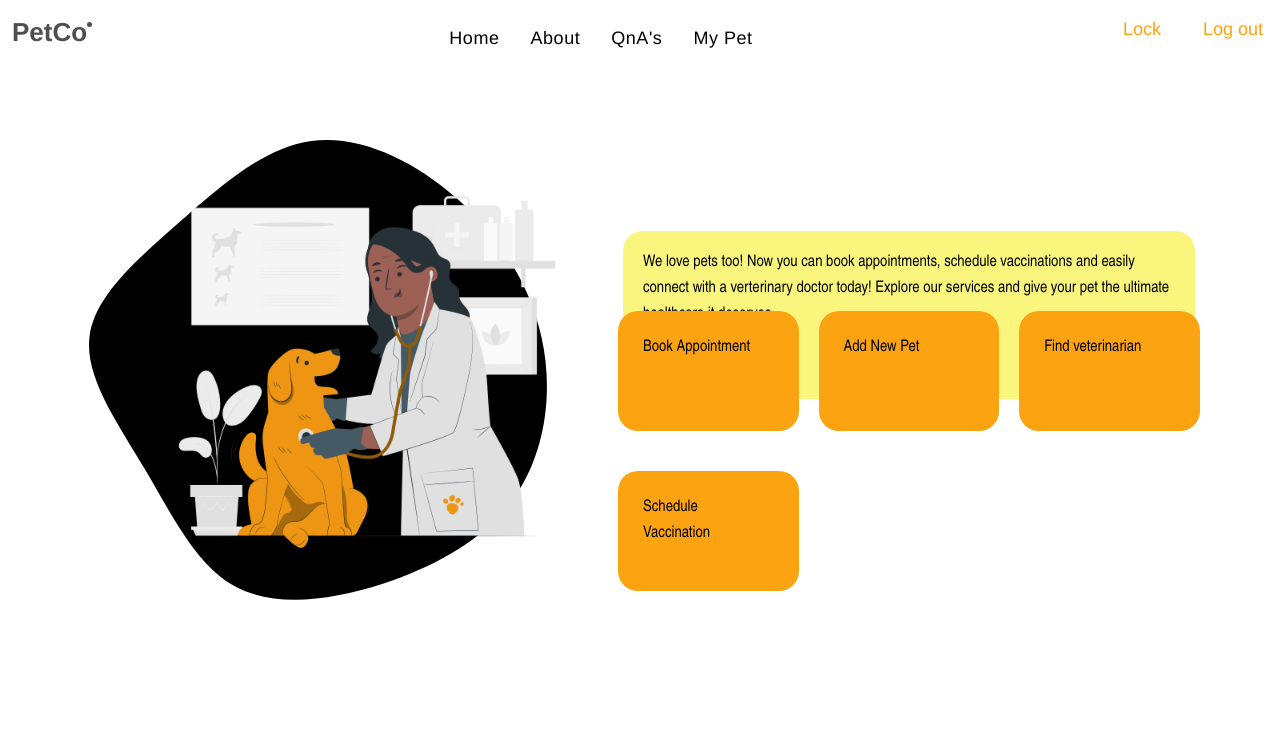
After one commit to estif34/pawcare, a Flask app: page /home in a window 1280 px wide. The commit adds this page. Shown: the top 740 px of the page. Run offline with Flask 3, Linux system fonts and the light colour scheme.

Commit message:
Home page

```diff
--- a/app.py
+++ b/app.py
@@ -51,10 +51,6 @@ flow = Flow.from_client_secrets_file(
     redirect_uri="http://127.0.0.1:5000/home"
 )
 
-def get_db():
-    if 'db' not in g:
-        g.db = db
-    return g.db
 
 # ROUTES
 @app.route("/")
@@ -92,7 +88,7 @@ def signin():
 
     else:
         if "user" in session:
-            return redirect('/')  # Redirect to landing instead of render_template
+            return redirect('/home')  # Redirect to landing instead of render_template
 
     return render_template("/forms/SignInUp.html")
 
@@ -123,6 +119,11 @@ def signup():
         # flash("Invalid credentials", "danger")
 
     return render_template("/forms/SignInUp.html", form=form)
+
+@app.route('/home', methods=["GET","POST"])
+def home():
+    return render_template("home.html")
+
 
 @app.route('/reset', methods=["GET","POST"])
 def reset():
--- a/static/home.css
+++ b/static/home.css
@@ -1,192 +1,90 @@
-
-.land-container{
-    margin-top: 200px;
-    column-count: 2;
-    column-width: 40%;
-    border: 0;
-    min-height: 70vh;
-    margin-left: 45px;
+.land-navi{
+    margin-top: -6px;
 }
 
-.container-fluid{
-    height: 5vh;
-    border-bottom: none;
-    box-shadow: none;
-}
 
-#land-navigation{
-    border-bottom: none;
-    box-shadow: none;
-}
+.illustration{
+    column-count: 2;
+    height: 80vh;
+    margin: 30px;
 
-#navbarCenteredExample {
-    box-shadow: none;
-    height: 6vh;
-    color: #c5a9a9;
-    border: 0;
+    .vet{
+        height: 70vh;
+        margin-top: -10px;
+        margin-left: -10px;
+        /* background-color: #000; */
+        width: 95%;
 
-    a {
-        margin-top: 10px;
-        color: black;
-        font-size: 18px;
-        font-weight: 500;
-        letter-spacing: 0.03em;
-        font-family: 'Franklin Gothic Medium', 'Arial Narrow', Arial, sans-serif;
+        /* border-radius: 75% 25% 85% 15% / 42% 71% 29% 58%    ; */
     }
 
-    li{
-        margin-right: 15px;
+    img{
+        width: 70%;
+        margin-top: 60px;
+        text-align: center;
+        margin-left: -470px;
     }
 }
 
-.create-acc{
-    a{
-        color: hsla(60, 100%, 50%, 0.57);
-    };
-    border-radius: 10px;
-    height: 4vh;
-}
+.txt{
+    height: 21vh;
+    width: 95%;
+    border-radius: 20px;
+    background-color: #f9f57d;
+    margin-top: -410px;
+    margin-bottom: 20px;
+    margin-left: -25px;
+    font-family: 'Franklin Gothic Light', 'Arial Narrow', Arial, sans-serif;
 
-
-.better-health {
-    h3{
-        font-size: 40px;
-        font-family: 'Franklin Gothic Medium', 'Arial Narrow', Arial, sans-serif;
-        font-weight: bold;
-        color: black;
-        letter-spacing: 0.03em;
+    p{
+        padding: 20px;
+        color: #000;
+        text-align: left;
+        justify-content: center;
     }
 }
 
-.doggie{
-    /* border-radius:71% 29% 67% 33% / 37% 64% 36% 63% ;  */
-    border-radius: 70% 30% 67% 33% / 59% 34% 66% 41%  ;
-    background-color: rgb(247, 245, 131);
-    float: right;
-    margin-top: -70px;
-    margin-right: 90px;
-    width: 80%;
+.column1, .column2, .column3, .column4{
+    margin-top: 10px;
+    padding: 30px;
+    font-family: 'Franklin Gothic Medium', 'Arial Narrow', Arial, sans-serif;
+    height: 15vh;
+    color: #000;
+    background-color: #FCA311;
+    width: 30%;
+    margin: 10px;
+    border-radius: 20px;
 
-    img{
-        width: 100%;
-        margin-top: 10px;
-        margin-left: -20px;
+    p{
+        padding: 5px;
+        margin-top: -10px;
+        text-align: left;
+        justify-content: center;
+        margin-left: -10px;
+        font-family: 'Franklin Gothic Light', 'Arial Narrow', Arial, sans-serif;
     }
-}
-
-.treat-pet{
-    color: black;
-    font-size: 15px;
-    letter-spacing: 0.04em;
-    font-family: 'Franklin Gothic Light', 'Arial Narrow', Arial, sans-serif;
-    min-height: 20vh;
-}
-
-.numbers{
-    display: flex;
-    float: left;
-
-    h4{
-        margin: 40px;
-        font-weight: bolder;
-        margin-top: -20px;
-        color: black;
-    }
-}
-
-.page2{
-    height: 90vh;
-    text-align: center;
-    background-color: #ffffff;
-    width: 95%;
-    margin-top: -20px;
-    margin-left: 40px;
-    border-radius: 40px;
-    box-shadow: 0 0 10px rgba(0, 0, 0, 0.2);
 
 }
 
-.base-orange{
-    /* background-color:  rgb(247, 245, 131); */
-    height: 30vh;
-    border-radius: 30px;
-    width: 95%;
-    padding: 20px auto;
+.row{
+    width: 100%;
+    position: relative;
+    margin: 20px auto;
+    margin-top: 200px;
+    display: inline-flex;
+    /* background-color: #FCA311; */
+    border-radius: 20px;
+    margin-left: -40px;
+    height: 40vh;
+
+}
+
+.menu{
     display: flex;
-    margin-left: 40px;
+    align-items: baseline;
 
-    .box1 , .box2{
-        position: relative;
-        margin: 20px;
-        border-radius: 20px;
-        box-shadow: 0 0 10px rgba(0, 0, 0, 0.1);
-        margin-top: 100px;
-        height: 50vh
+    a{
+        margin: 12px;
+        width: 100%;
     }
 }
-
-.box1{
-    background-color: #faf4b0;
-    width: 50%;
-}
-
-.box2{
-    width: 45%;
-    padding: 10px auto;
-    font-family: 'Franklin Gothic Medium', 'Arial Narrow', Arial, sans-serif;
-    text-align: left;
-    p{
-        margin-top: 88px;
-        color: #000;
-        margin-left: 10px;
-        font-size: 18px;
-        padding: 20px;
-    }
-}
-
-.man-with-dog{
-    width:70%;
-    margin-top: 12px;
-    position: relative;
-}
-
-.login-btn{
-    width: 40%;
-    background-color: #FCA311;
-    margin-left: 80px;
-}
-
-.box3{
-    margin: 20px;
-    width: 34%;
-    margin-top: 100px;
-    height: 50vh;
-    border-radius: 30px;
-    background-color: #FCA311;
-    p{
-        margin-top: 8px;
-        color: #000;
-        justify-content: left;
-        font-family: 'Franklin Gothic Medium', 'Arial Narrow', Arial, sans-serif;
-        font-size: 15px;
-        padding: 20px;
-    }
-}
-
-.choose-petco{
-    margin-left: 30px;
-    width: 40%;
-    float: left;
-    justify-content: left;
-    height: 8vh;
-    margin-top: 10px;
-    padding-top: 10px;
-
-    h2{
-        margin-top: 20px;
-        color:  #FCA311;
-        letter-spacing: 0.03em;
-        text-align: left;
-        font-weight: 700;
-        font-family: 'Franklin Gothic Medium', 'Arial Narrow', Arial, sans-serif;
-    }}
--- /dev/null
+++ b/static/landing.css
@@ -0,0 +1,192 @@
+
+.land-container{
+    margin-top: 200px;
+    column-count: 2;
+    column-width: 40%;
+    border: 0;
+    min-height: 70vh;
+    margin-left: 45px;
+}
+
+.container-fluid{
+    height: 5vh;
+    border-bottom: none;
+    box-shadow: none;
+}
+
+#land-navigation{
+    border-bottom: none;
+    box-shadow: none;
+}
+
+#navbarCenteredExample {
+    box-shadow: none;
+    height: 6vh;
+    color: #c5a9a9;
+    border: 0;
+
+    a {
+        margin-top: 10px;
+        color: black;
+        font-size: 18px;
+        font-weight: 500;
+        letter-spacing: 0.03em;
+        font-family: 'Franklin Gothic Medium', 'Arial Narrow', Arial, sans-serif;
+    }
+
+    li{
+        margin-right: 15px;
+    }
+}
+
+.create-acc{
+    a{
+        color: hsla(60, 100%, 50%, 0.57);
+    };
+    border-radius: 10px;
+    height: 4vh;
+}
+
+
+.better-health {
+    h3{
+        font-size: 40px;
+        font-family: 'Franklin Gothic Medium', 'Arial Narrow', Arial, sans-serif;
+        font-weight: bold;
+        color: black;
+        letter-spacing: 0.03em;
+    }
+}
+
+.doggie{
+    /* border-radius:71% 29% 67% 33% / 37% 64% 36% 63% ;  */
+    border-radius: 70% 30% 67% 33% / 59% 34% 66% 41%  ;
+    background-color: rgb(247, 245, 131);
+    float: right;
+    margin-top: -70px;
+    margin-right: 90px;
+    width: 80%;
+
+    img{
+        width: 100%;
+        margin-top: 10px;
+        margin-left: -20px;
+    }
+}
+
+.treat-pet{
+    color: black;
+    font-size: 15px;
+    letter-spacing: 0.04em;
+    font-family: 'Franklin Gothic Light', 'Arial Narrow', Arial, sans-serif;
+    min-height: 20vh;
+}
+
+.numbers{
+    display: flex;
+    float: left;
+
+    h4{
+        margin: 40px;
+        font-weight: bolder;
+        margin-top: -20px;
+        color: black;
+    }
+}
+
+.page2{
+    height: 90vh;
+    text-align: center;
+    background-color: #ffffff;
+    width: 95%;
+    margin-top: -20px;
+    margin-left: 40px;
+    border-radius: 40px;
+    box-shadow: 0 0 10px rgba(0, 0, 0, 0.2);
+
+}
+
+.base-orange{
+    /* background-color:  rgb(247, 245, 131); */
+    height: 30vh;
+    border-radius: 30px;
+    width: 95%;
+    padding: 20px auto;
+    display: flex;
+    margin-left: 40px;
+
+    .box1 , .box2{
+        position: relative;
+        margin: 20px;
+        border-radius: 20px;
+        box-shadow: 0 0 10px rgba(0, 0, 0, 0.1);
+        margin-top: 100px;
+        height: 50vh
+    }
+}
+
+.box1{
+    background-color: #c9f681;
+    width: 50%;
+}
+
+.box2{
+    width: 45%;
+    padding: 10px auto;
+    font-family: 'Franklin Gothic Medium', 'Arial Narrow', Arial, sans-serif;
+    text-align: left;
+    p{
+        margin-top: 88px;
+        color: #000;
+        margin-left: 10px;
+        font-size: 18px;
+        padding: 20px;
+    }
+}
+
+.man-with-dog{
+    width:70%;
+    margin-top: 12px;
+    position: relative;
+}
+
+.login-btn{
+    width: 40%;
+    background-color: #FCA311;
+    margin-left: 80px;
+}
+
+.box3{
+    margin: 20px;
+    width: 34%;
+    margin-top: 100px;
+    height: 50vh;
+    border-radius: 30px;
+    background-color: #FCA311;
+    p{
+        margin-top: 8px;
+        color: #000;
+        justify-content: left;
+        font-family: 'Franklin Gothic Medium', 'Arial Narrow', Arial, sans-serif;
+        font-size: 15px;
+        padding: 20px;
+    }
+}
+
+.choose-petco{
+    margin-left: 30px;
+    width: 40%;
+    float: left;
+    justify-content: left;
+    height: 8vh;
+    margin-top: 10px;
+    padding-top: 10px;
+
+    h2{
+        margin-top: 20px;
+        color:  #FCA311;
+        letter-spacing: 0.03em;
+        text-align: left;
+        font-weight: 700;
+        font-family: 'Franklin Gothic Medium', 'Arial Narrow', Arial, sans-serif;
+    }}
--- /dev/null
+++ b/templates/home.html
@@ -0,0 +1,178 @@
+{% extends "./index.html" %}
+{% block title %} {% endblock %}
+{% block content %}
+
+<div class="land-navi">
+    <nav class="navbar navbar-expand-lg shadow-none" style="background-color: #ffffff;" data-mdb-theme="light">
+        <!-- Container wrapper -->
+
+        <div class="container-fluid">
+            <!-- Toggle button -->
+            <button data-mdb-collapse-init class="navbar-toggler" type="button" data-mdb-target="#navbarCenteredExample"
+                aria-controls="navbarCenteredExample" aria-expanded="false" aria-label="Toggle navigation">
+                <i class="fas fa-bars"></i>
+            </button>
+
+            <li>
+                <span
+                    style="float:left;font-weight: 700; font-family:'Franklin Gothic Medium', 'Arial Narrow', Arial, sans-serif; font-size: 26px;">
+                    <a class="nav-link" href="#">PetCo </a> </span>
+            </li>
+
+            <!-- Collapsible wrapper -->
+            <div class="collapse navbar-collapse justify-content-center" id="navbarCenteredExample">
+                <!-- Left links -->
+                <ul class="navbar-nav mb-1 mb-lg-0">
+
+                    <li class="nav-item">
+                        <a class="nav-link active" aria-current="page" href="#">Home</a>
+                    </li>
+                    <li class="nav-item">
+                        <a class="nav-link" href="#">About </a>
+                    </li>
+
+                    <li class="nav-item">
+                        <a class="nav-link" href="#">QnA's </a>
+                    </li>
+
+
+                    <li class="nav-item">
+                        <a class="nav-link" href="#">My Pet </a>
+                    </li>
+
+                    <!-- <li class="nav-item">
+              <a style="color:#FCA311;" class="nav-link" href=" /register">Login</a>
+            </li> -->
+
+                    <!-- Navbar dropdown -->
+                    <!-- <li class="nav-item dropdown">
+                <a
+                  data-mdb-dropdown-init
+                  class="nav-link dropdown-toggle"
+                  href="#"
+                  id="navbarDropdown"
+                  role="button"
+                  aria-expanded="false"
+                >
+                  Dropdown
+                </a> -->
+                    <!-- Dropdown menu -->
+                    <!-- <ul class="dropdown-menu" aria-labelledby="navbarDropdown">
+                  <li>
+                    <a class="dropdown-item" href="#">Action</a>
+                  </li>
+                  <li>
+                    <a class="dropdown-item" href="#">Another action</a>
+                  </li>
+                  <li><hr class="dropdown-divider" /></li>
+                  <li>
+                    <a class="dropdown-item" href="#">Something else here</a>
+                  </li>
+                </ul>
+              </li> -->
+                    <!--
+                <span style="font-family:Cochin, Georgia, Times, 'Times New Roman', serif; font-size: 18px;">
+                    <a class="nav-link" href="#">Create Account </a> </span>        -->
+
+                    <li class="nav-item">
+                        <!-- <a class="nav-link disabled"
+                  >Disabled</a
+                > -->
+                    </li>
+                </ul>
+                <!-- Left links -->
+            </div>
+            <!-- Collapsible wrapper -->
+        </div>
+
+        <div class="menu">
+            <div class="nav-item">
+                <a style="color:#FCA311; font-size:18px;float:right;font-family:'Franklin Gothic Medium', 'Arial Narrow', Arial, sans-serif; margin-left:30px;"
+                    class="nav-link" href=" /register">Lock</a>
+            </div>
+            <br />
+            <div class="nav-item">
+                <a style="color:#FCA311; font-size:18px;float:right;font-family:'Franklin Gothic Medium', 'Arial Narrow', Arial, sans-serif;"
+                    class="nav-link" href=" /register">Log out</a>
+            </div>
+
+
+        </div>
+
+        <!-- Container wrapper -->
+    </nav>
+
+
+    <div class="illustration">
+        <div class="vet">
+            <svg viewBox="0 0 200 200" xmlns="http://www.w3.org/2000/svg">
+                <path fill="#00000" d="M52.3,-62.8C67.2,-49.8,78.3,-32.8,82.4,-13.8C86.6,5.1,83.8,26,73.5,41.2C63.3,56.5,45.5,66.2,26.9,72.3C8.4,78.3,-10.9,80.7,-24.7,73.3C-38.4,65.9,-46.6,48.7,-56.3,32.3C-66,15.8,-77.4,0.1,-75.7,-14C-74,-28.2,-59.4,-40.8,-44.6,-53.8C-29.8,-66.8,-14.9,-80.2,1.9,-82.5C18.7,-84.8,37.4,-75.8,52.3,-62.8Z" transform="translate(100 100)" />
+              </svg>
+            <img src="{{ url_for('static', filename='images/Vet-pana.png') }}" class="vet-dog" />
+
+        </div>
+
+        <div class="row">
+
+        <div class="column1">
+            <p> Book Appointment</p>
+        </div>
+
+        <div class="column2">
+            <p> Add New Pet </p>
+        </div>
+
+        <div class="column3">
+            <p> Find veterinarian </p>
+        </div>
+
+        <div class="column4">
+            <p> Schedule Vaccination</p>
+        </div>
+
+        </div>
+
+        <div class="txt">
+            <p> We love pets too! Now you can book appointments, schedule vaccinations and easily connect
+                with a verterinary doctor today! Explore our services and give your pet the ultimate healthcare it deserves</p>
+        </div>
+
+
+    </div>
+
+
+    <!-- <div class="demo">
+        <div class="column1">
+            <p> Lorem Lorem </p>
+        </div>
+
+        <div class="column2">
+            <p> Lorem Lorem </p>
+        </div>
+
+
+    </div> -->
+
+
+
+</div>
+
+
+
+
+
+
+
+
+
+
+
+
+
+
+
+
+
+
+
+{% endblock %}
--- a/templates/index.html
+++ b/templates/index.html
@@ -8,6 +8,8 @@
     <link rel="stylesheet" href="../static/mdb/css/mdb.min.css" />
 
     <link rel="stylesheet" href="{{ url_for('static', filename='login.css') }}">
+
+    <link rel="stylesheet" href="{{ url_for('static', filename='landing.css') }}">
 
     <link rel="stylesheet" href="{{ url_for('static', filename='home.css') }}">
 
```
Also changed, not shown: static/images/Vet-pana.png (added), static/images/vet-dog.png (added).
